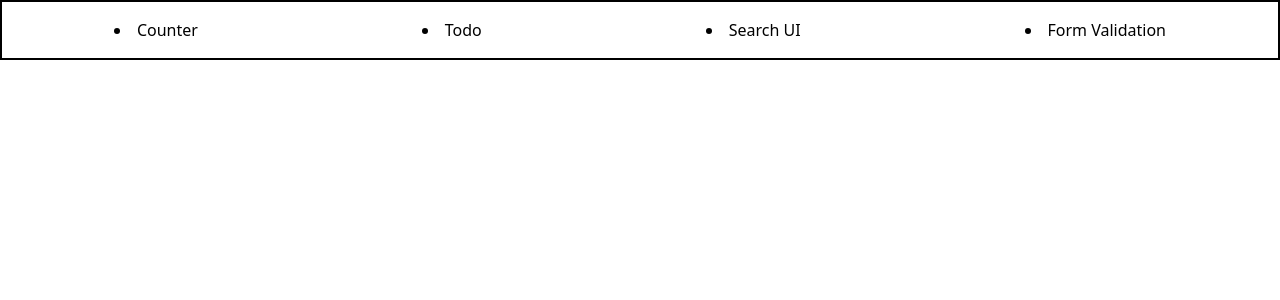
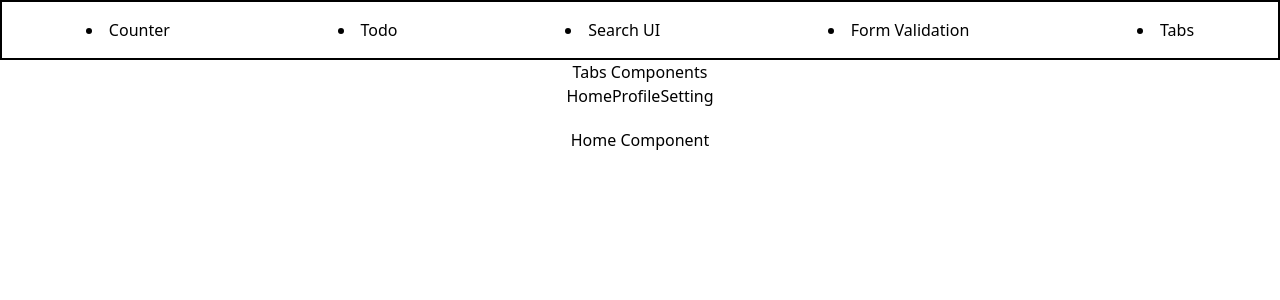
Before and after one commit to mayur2410-tech/Interview-Coding-Questions, a React (Vite) app in the folder FrontendMachineCoding/: page /tabs in a window 1280 px wide. Shown: the top 300 px of the page. Built offline with nearby package versions, Linux system fonts and the light colour scheme.

Commit message:
tabs components

```diff
--- a/FrontendMachineCoding/src/App.jsx
+++ b/FrontendMachineCoding/src/App.jsx
@@ -5,6 +5,7 @@ import Navbar from './Navbar'
 import Todo from './components/2.Todo List App/Todo'
 import Search from './components/3. Search Filter UI/Search'
 import Form from './components/4. Form Validation/Form'
+import Tabs from './components/5. Tabs Component/Tabs'
 
 const App = () => {
   return (
@@ -17,6 +18,7 @@ const App = () => {
         <Route path='todo' element={<Todo />} />
         <Route path='search' element={<Search />} />
         <Route path='form' element={<Form />} />
+        <Route path='tabs' element={<Tabs />} />
       </Routes>
       </BrowserRouter>
     </div>
--- a/FrontendMachineCoding/src/Navbar.jsx
+++ b/FrontendMachineCoding/src/Navbar.jsx
@@ -9,6 +9,7 @@ const Navbar = () => {
         <li><Link to='/todo'>Todo</Link></li>
         <li><Link to='/search'>Search UI</Link></li>
         <li><Link to='/form'>Form Validation</Link></li>
+        <li><Link to='/tabs'>Tabs</Link></li>
       </div>
     </div>
   )
--- /dev/null
+++ b/FrontendMachineCoding/src/components/5. Tabs Component/Tabs.jsx
@@ -0,0 +1,27 @@
+import React from 'react'
+import { useState } from 'react'
+const Tabs = () => {
+    const [activeTab,setActiveTab]=useState("home")
+  return (
+    <div style={{textAlign:'center'}}>
+        <h1>Tabs Components</h1>
+
+        <div >
+            <button onClick={()=>setActiveTab("home")}>Home</button>
+
+            <button onClick={()=>setActiveTab("Profile")}>Profile</button>
+
+            <button onClick={()=>setActiveTab("Setting")}>Setting</button>
+        </div>
+
+        <div style={{marginTop:"20px"}}>
+            {activeTab =="home" && <h3>Home Component</h3>}
+            {activeTab =="Profile" && <h3>Profile Component</h3>}
+            {activeTab =="Setting" && <h3>Setting Component</h3>}
+        </div>
+
+    </div>
+  )
+}
+
+export default Tabs
```
